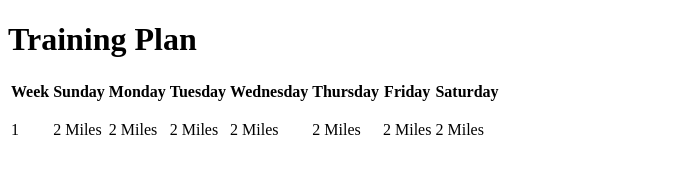
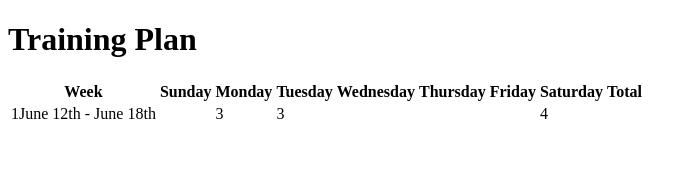
Before and after one commit to alifrumin/half, a plain HTML site: page index.html in a window 1280 px wide. Shown: the whole page, without its empty margins (0-697 px from the left). Drawn offline with nearby package versions, Linux system fonts and the light colour scheme.

Commit message:
week one

```diff
--- a/index.html
+++ b/index.html
@@ -23,16 +23,17 @@
 			<th>Thursday</th>
 			<th>Friday</th>
 			<th>Saturday</th>
+			<th>Total</th>
 		</tr>
 		<tr>
-			<td class="week">1</td>
-			<td class="tentative"><p class="og">2 Miles</p></td>
-			<td class="tentative"><p class="og">2 Miles</p></td>
-			<td class="tentative"><p class="og">2 Miles</p></td>
-			<td class="tentative"><p class="og">2 Miles</p></td>
-			<td class="tentative"><p class="og">2 Miles</p></td>
-			<td class="tentative"><p class="og">2 Miles</p></td>
-			<td class="tentative"><p class="og">2 Miles</p></td>
+			<td class="week"><span class="num">1</span><span class="date">June 12th - June 18th</span></td>
+			<td class="complete"><span class="miles"></span></td>
+			<td class="complete"><span class="miles">3</span></td>
+			<td class="complete"><span class="miles">3</span></td>
+			<td class="complete"><span class="miles"></span></td>
+			<td class="complete"><span class="miles"></span></td>
+			<td class="complete"><span class="miles"></span></td>
+			<td class="complete"><span class="miles">4</span></td>
 		</tr>
 	</table>
 </body>
```
